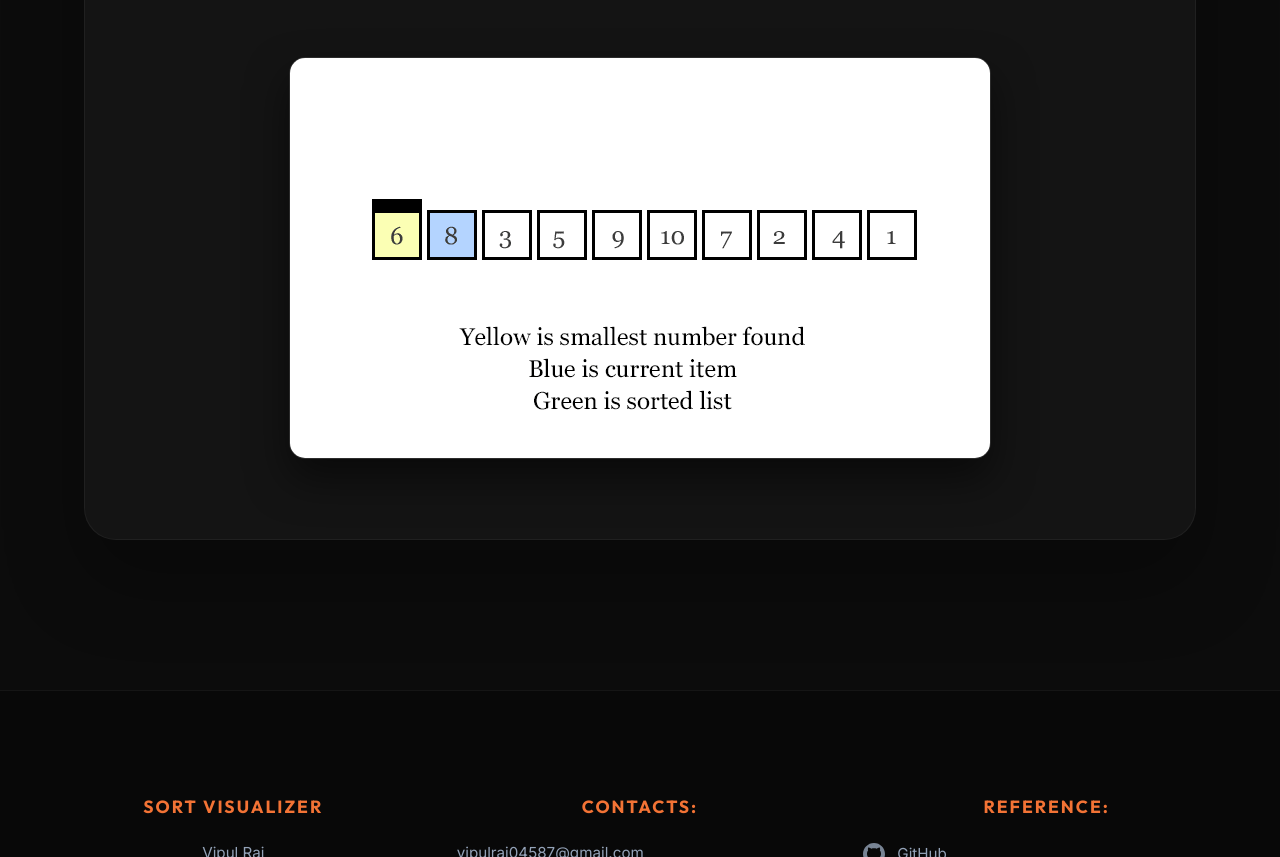
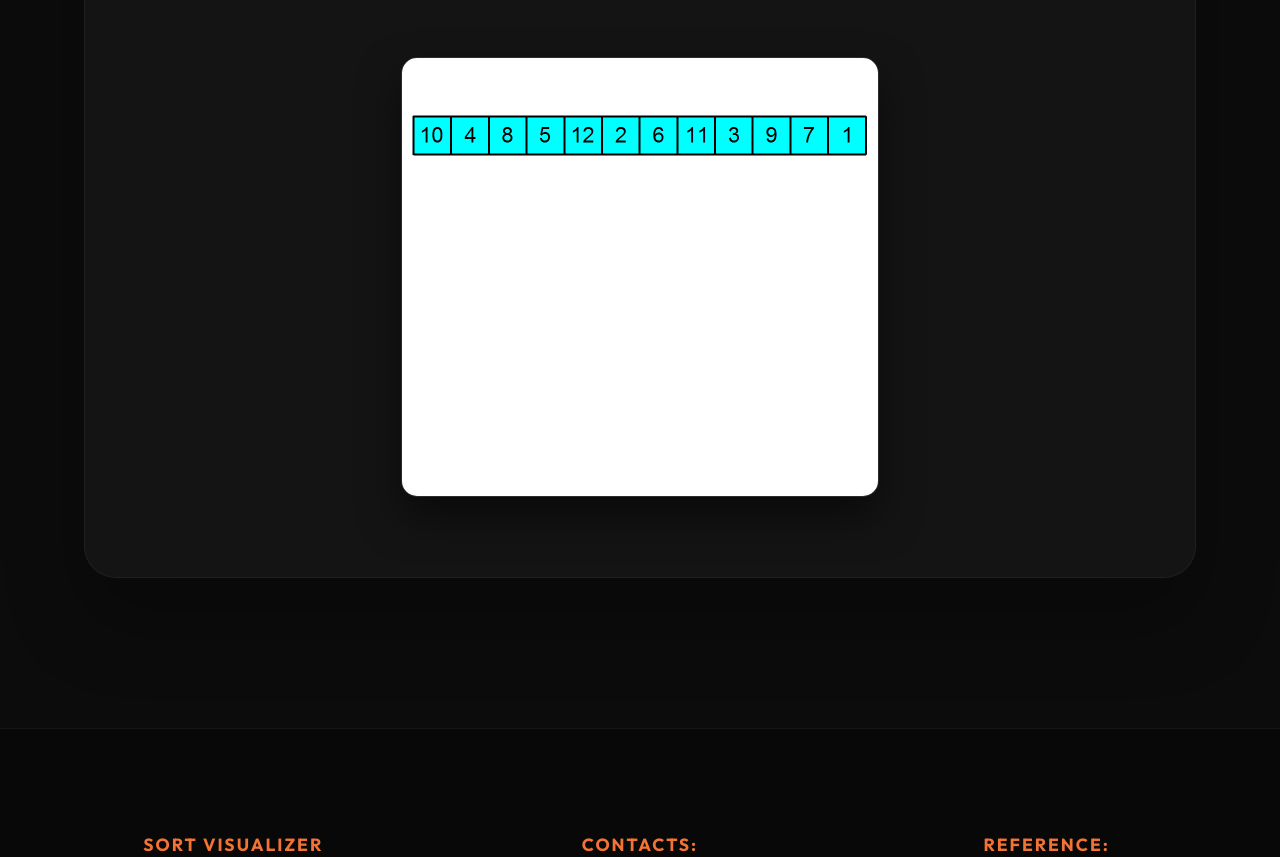
Before and after one commit to vipulraj04/AI_BASED_SORTING_VISUALIZER, a plain HTML site: page heap.html in a window 1280 px wide. Shown: the part 1733-2590 px from the top of the page. Drawn offline with Linux system fonts and the light colour scheme.

Commit message:
Update heap.html

```diff
--- a/heap.html
+++ b/heap.html
@@ -70,7 +70,7 @@
             </li>
         </ul>
 
-        <img src="picture2.gif" alt="Heap Sort Animation">
+        <img src="heap.gif" alt="Heap Sort Animation">
     </div>
 
     <script src="shared.js"></script>
```
